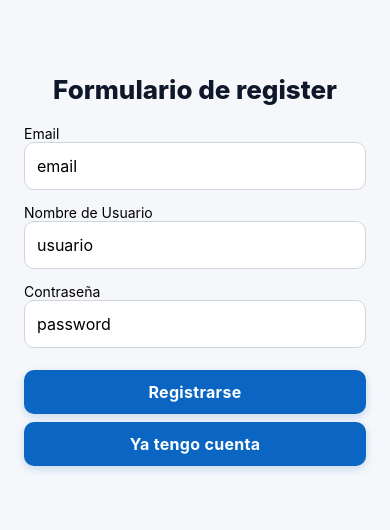
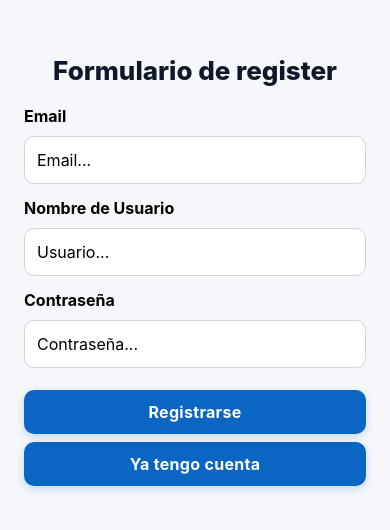
Before and after one commit to mariacavanagh/proyectointegrador2, a React Native app in the folder proyectofinal/: screen /Register in a window 390 px wide. Shown: the part 152-682 px from the top of the page. Built offline with nearby package versions, Linux system fonts and the light colour scheme; no server answers.

Commit message:
styles Comentarios, Register, Login

```diff
--- a/proyectofinal/src/screens/Comentarios.js
+++ b/proyectofinal/src/screens/Comentarios.js
@@ -54,12 +54,17 @@ render() {
             <FlatList
             data={this.state.comentariosTraidos}
             keyExtractor={(item,index) => index.toString()}
-            renderItem={({ item }) => <Text style={styles.usuario}>{item.usuario}:{item.texto}</Text>}
+            renderItem={({ item }) => (
+              <View style={styles.comentarioCard}>
+              <Text style={styles.usuario}>{item.usuario}</Text>
+              <Text style={styles.texto}>{item.texto}</Text>
+            </View>
+            )}
             />
 
 
            <Text style={styles.subtitulo}>Agregue un comentario</Text>
-           <TextInput placeholder="Comenta aqui..." value={this.state.comentarios} onChangeText={text => this.setState({comentario: text})}></TextInput>
+           <TextInput style={styles.input} placeholder="Comenta aqui..." value={this.state.comentarios} onChangeText={text => this.setState({comentario: text})}></TextInput>
            <Pressable style={styles.boton}  onPress={() => this.nuevoComentario()}>
             <Text style={styles.botonTexto}>Comentar</Text>
            </Pressable>
@@ -74,6 +79,25 @@ const styles = StyleSheet.create({
       backgroundColor: "#f8f9fa",
       flex: 1,
     },
+    comentarioCard: {
+    backgroundColor: "#FFFFFF",
+    borderRadius: 10,
+    paddingVertical: 10,
+    paddingHorizontal: 14,
+    marginBottom: 10,
+    borderWidth: 1,
+    borderColor: "#E5E7EB",
+    },
+    input: {
+      height: 48,
+      borderWidth: 1,
+      borderColor: "#D0D5DD",
+      borderRadius: 10,
+      paddingHorizontal: 12,
+      marginBottom: 14,
+      backgroundColor: "#FFFFFF",
+      fontSize: 16,
+    },
     titulo: {
       fontSize: 24,
       fontWeight: "bold",
@@ -85,6 +109,7 @@ const styles = StyleSheet.create({
       marginTop: 20,
       marginBottom: 10,
       fontWeight: "600",
+      textAlign: 'center',
     },
     comentarioBox: {
       backgroundColor: "#fff",
@@ -98,7 +123,7 @@ const styles = StyleSheet.create({
     },
     usuario: {
       fontWeight: "bold",
-      color: "#007bff",
+      color: "black",
     },
     texto: {
       marginTop: 4,
--- a/proyectofinal/src/screens/Login.js
+++ b/proyectofinal/src/screens/Login.js
@@ -43,7 +43,7 @@ class Login extends Component {
       return (
         <View style={styles.container}>
           <Text style={styles.title}>Formulario de Login</Text>
-          <Text>Email</Text>
+          <Text style={styles.subtitulos}>Email</Text>
           <TextInput
             style={styles.input}
             keyboardType="email-address"
@@ -51,7 +51,7 @@ class Login extends Component {
             onChangeText={text => this.setState({ email: text })}
             value={this.state.email}
           />
-          <Text>Contraseña</Text>
+          <Text style={styles.subtitulos}>Contraseña</Text>
           <TextInput
             style={styles.input}
             keyboardType="default"
@@ -78,6 +78,12 @@ class Login extends Component {
       justifyContent: "center",
       padding: 24,
     },
+    subtitulos: {
+        color: 'black',
+        fontWeight: 'bold',
+        marginBottom: 10,
+        fontSize: 16,
+    },
     title: {
       fontSize: 26,
       fontWeight: "800",
@@ -101,7 +107,6 @@ class Login extends Component {
       borderRadius: 10,
       alignItems: "center",
       marginTop: 8,
-      // en web:
       boxShadow: "0 3px 8px rgba(10,102,194,0.2)",
     },
     buttonSegundo: {
--- a/proyectofinal/src/screens/Profile.js
+++ b/proyectofinal/src/screens/Profile.js
@@ -100,7 +100,7 @@ const styles = StyleSheet.create({
     marginBottom: 10,
   },
   cajaUsuario: {
-    backgroundColor: '#C4E3CB',
+    backgroundColor: '#dee4e0ff',
     padding: 15,
     borderRadius: 12,
     width: '90%',
@@ -114,6 +114,7 @@ const styles = StyleSheet.create({
     fontSize: 16,
     color: '#333',
     marginBottom: 4,
+    fontWeight: 'bold',
   },
 
   logoutButton: {
--- a/proyectofinal/src/screens/Register.js
+++ b/proyectofinal/src/screens/Register.js
@@ -39,22 +39,22 @@ class Register extends Component{
         return (
             <View style={styles.container}>
                 <Text style={styles.title}> Formulario de register </Text>
-                <Text>Email</Text>
+                <Text style={styles.subtitulos}>Email</Text>
                 <TextInput style={styles.input}
                     keyboardType="email-address"
-                    placeholder="email"
+                    placeholder="Email..."
                     onChangeText={ text => this.setState({email:text})}
                     value={this.state.email}/>
-                <Text>Nombre de Usuario</Text>
+                <Text style={styles.subtitulos}>Nombre de Usuario</Text>
                 <TextInput style={styles.input}
                     keyboardType="default"
-                    placeholder="usuario"
+                    placeholder="Usuario..."
                     onChangeText={ text => this.setState({user:text})}
                     value={this.state.user}/>
-                <Text>Contraseña</Text>
+                <Text style={styles.subtitulos}>Contraseña</Text>
                 <TextInput style={styles.input}
                     keyboardType="default"
-                    placeholder="password"
+                    placeholder="Contraseña..."
                     secureTextEntry={true}
                     onChangeText={ text => this.setState({password:text})}
                     value={this.state.password}/>
@@ -109,6 +109,12 @@ const styles = StyleSheet.create({
       fontSize: 16,
       letterSpacing: 0.3,
     },
+    subtitulos: {
+        color: 'black',
+        fontWeight: 'bold',
+        marginBottom: 10,
+        fontSize: 16,
+    },
   });
 
 export default Register;
```
